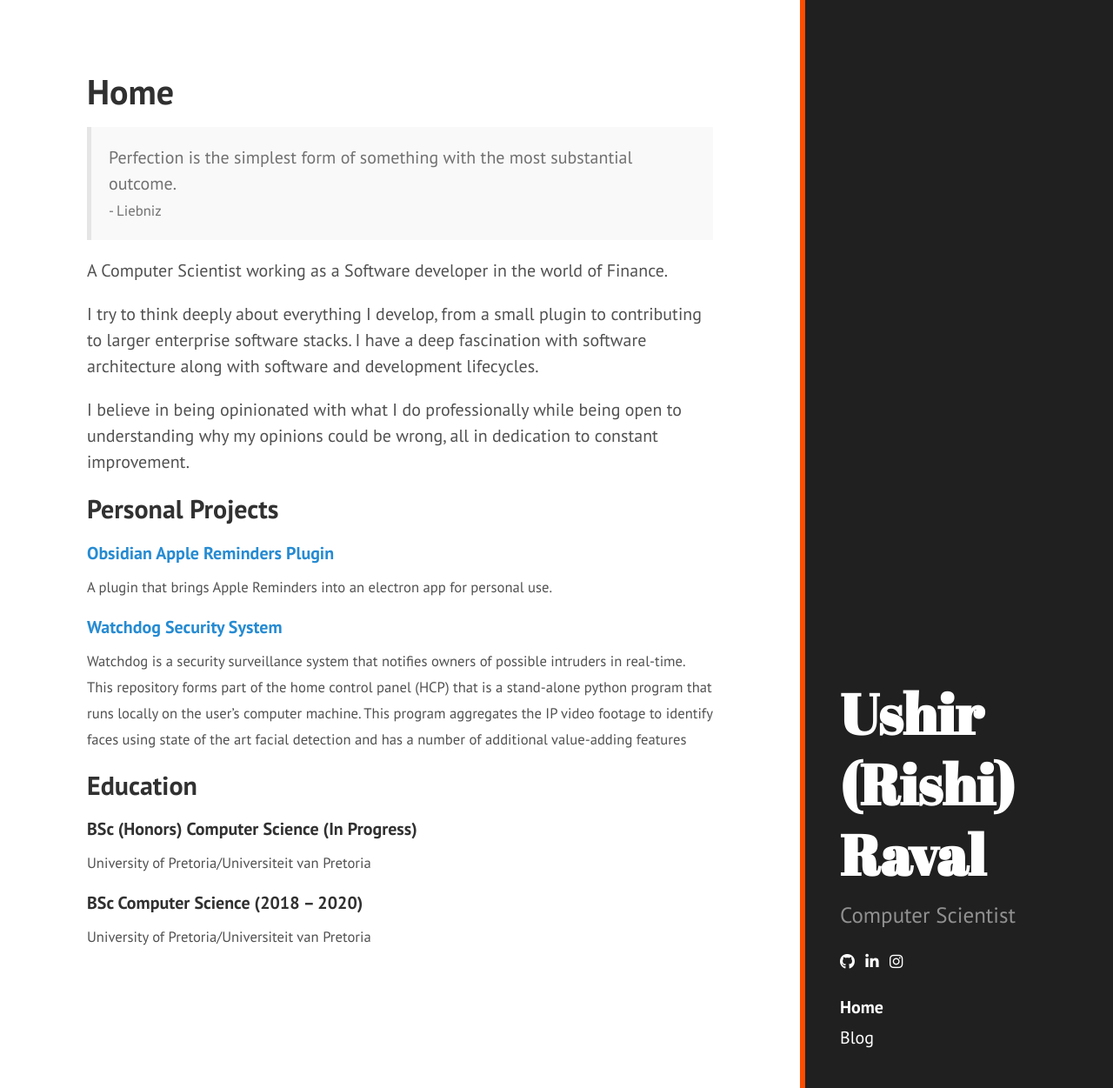
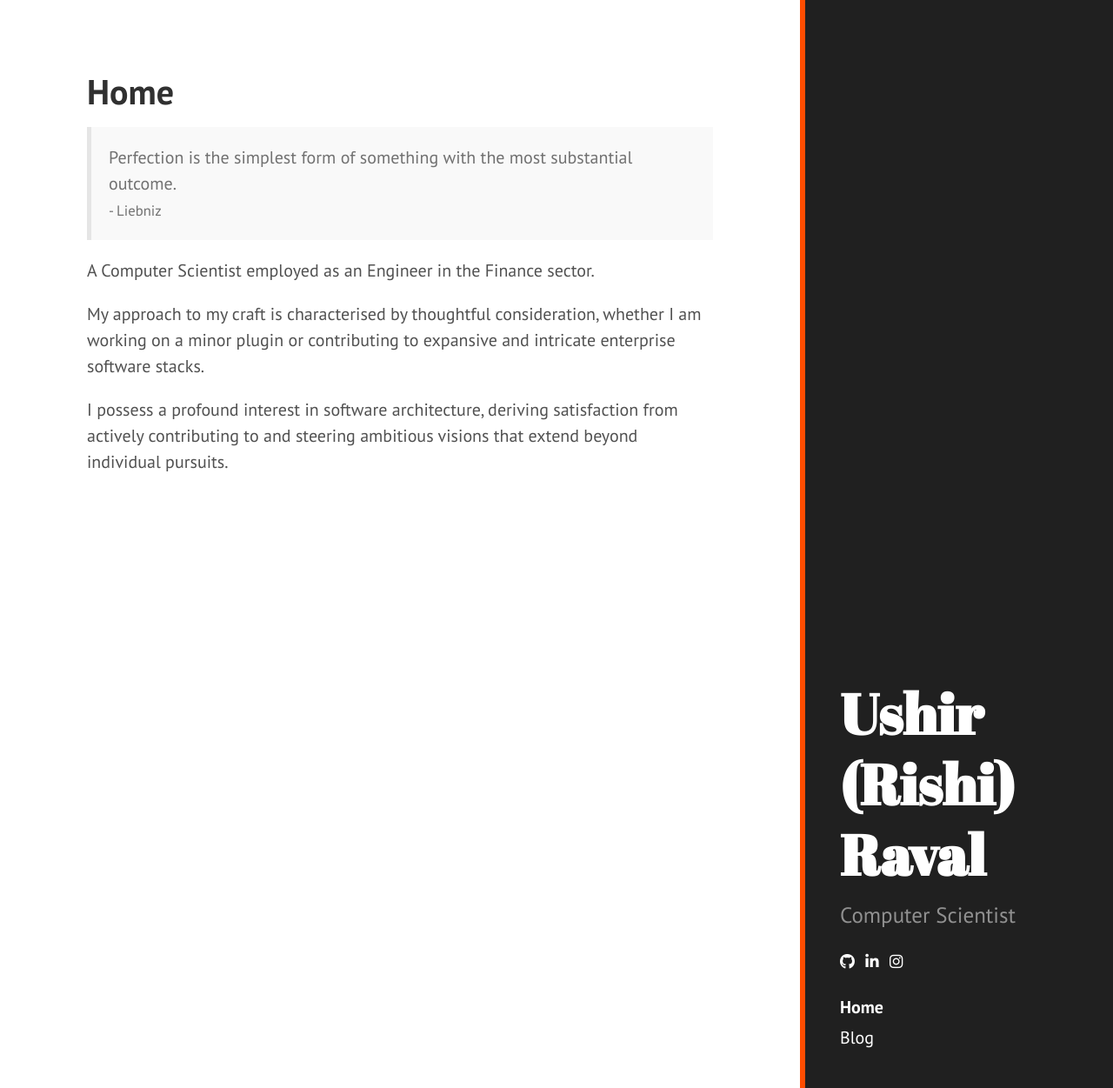
Before and after one commit to Ri-shi/Ri-shi.github.io, a Jekyll site: the page built from index.md, in a window 1280 px wide and 1251 px high. Shown: the whole window at 87% size. Built offline with Jekyll 4.4.1, drawn with Linux system fonts in a browser that asks for light colours; nearby versions of some CDN libraries.

```diff
--- a/index.md
+++ b/index.md
@@ -7,24 +7,8 @@
   Perfection is the simplest form of something with the most substantial outcome. <br> <small> - Liebniz</small>
 </blockquote>
 
-A Computer Scientist working as a Software developer in the world of Finance.
+A Computer Scientist employed as an Engineer in the Finance sector.
 
-I try to think deeply about everything I develop, from a small plugin to contributing to larger enterprise software stacks. I have a deep fascination with software architecture along with software and development lifecycles.
+My approach to my craft is characterised by thoughtful consideration, whether I am working on a minor plugin or contributing to expansive and intricate enterprise software stacks.
 
-I believe in being opinionated with what I do professionally while being open to understanding why my opinions could be wrong, all in dedication to constant improvement.
-
-## Personal Projects
-
-#### [Obsidian Apple Reminders Plugin](https://github.com/urishiraval/obsidian-apple-reminders-plugin)
-<small>A plugin that brings Apple Reminders into an electron app for personal use.</small>
-
-#### [Watchdog Security System](https://github.com/COS301-SE-2020/Watchdog)
-<small>Watchdog is a security surveillance system that notifies owners of possible intruders in real-time. This repository forms part of the home control panel (HCP) that is a stand-alone python program that runs locally on the user's computer machine. This program aggregates the IP video footage to identify faces using state of the art facial detection and has a number of additional value-adding features</small>
-
-## Education
-
-#### BSc (Honors) Computer Science (In Progress)
-<small>University of Pretoria/Universiteit van Pretoria</small>
-
-#### BSc Computer Science (2018 – 2020)
-<small>University of Pretoria/Universiteit van Pretoria</small>
+I possess a profound interest in software architecture, deriving satisfaction from actively contributing to and steering ambitious visions that extend beyond individual pursuits.
--- a/public/css/poole.css
+++ b/public/css/poole.css
@@ -278,6 +278,13 @@
   background-color: #f9f9f9;
 }
 
+.attention {
+  margin-bottom: 1rem;
+  padding: 1rem;
+  color: #8b4444;
+  background-color: #f6d6d6;
+}
+
 
 /*
  * Container
```
Also changed, not shown: _posts/2022-08-05-modular-systems.md (added, +70 -0 lines), _posts/2022-12-02-data-vs-knowledge.md (added, +5 -0 lines), _posts/2022-12-18-us-vs-them-harmful.md (added, +5 -0 lines), _posts/2023-04-14-the-architecture-elevator.md (added, +25 -0 lines), _posts/2023-12-16-deploying-backends.md (added, +6 -0 lines), _posts/2023-12-24-how-software-evolves.md (added, +12 -0 lines), _posts/2024-01-03-maths-of-architecture.md (added, +34 -0 lines).
